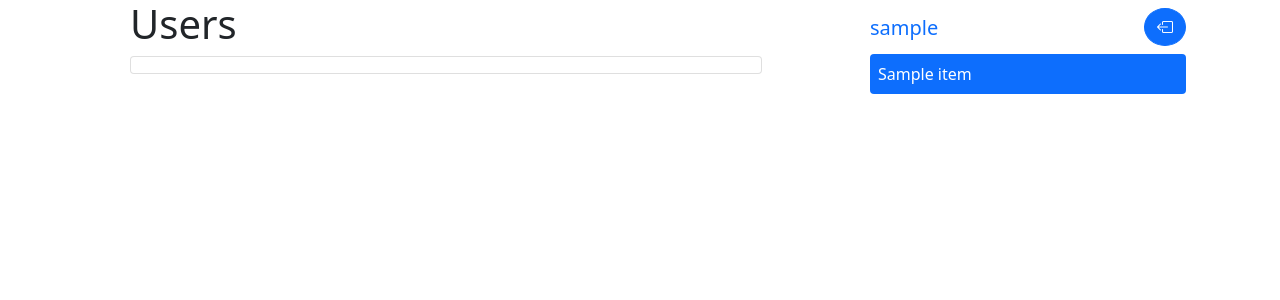
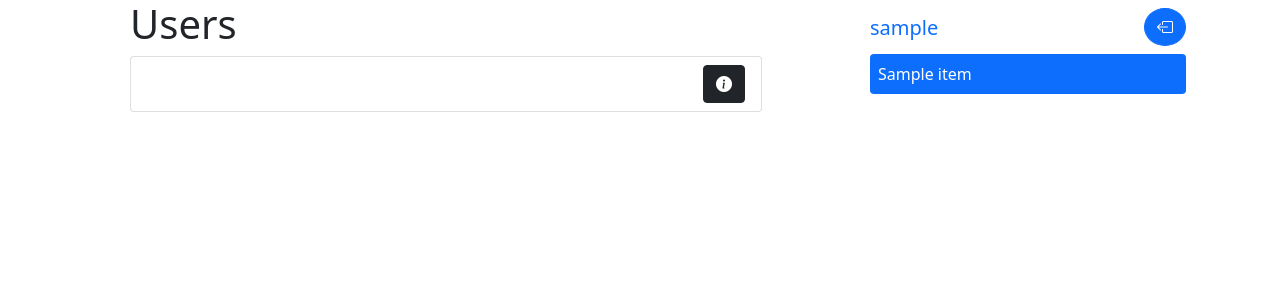
Before and after one commit to tzortzos/361proj, a Django app: template templates/pages/user_directory.html in a window 1280 px wide. Shown: the top 300 px of the page. Run offline with Django 3.2, Linux system fonts and the light colour scheme; tables that the repository leaves empty hold one stand-in row (values such as "Sample post"); the template is opened without the code that fills it: values that come from a table or form of the project are taken from there, most other values are stand-ins (such as "Sample title", 1, 10 or a date in 2020); some libraries are stand-ins or nearby versions.

Commit message:
Update to have contact info button

```diff
--- a/templates/partials/user_list_row.html
+++ b/templates/partials/user_list_row.html
@@ -18,13 +18,19 @@ Takes the following context:
     {# Right #}
     <div class="d-flex justify-content-center mt-3 mt-sm-0 mb-3 mb-sm-0">
         <div class="btn-group">
+            {# Information #}
+            <a class="btn btn-dark" href="{% url 'user-info' user.user_id %}"><i class="bi bi-info-circle-fill"></i></a>
+
+            {# Edit #}
             {% if admin or self %}
-            <a class="btn btn-primary" href="{% url 'user-edit' user.user_id %}"><i class="bi bi-gear-fill"></i></a>
+                <a class="btn btn-dark" href="{% url 'user-edit' user.user_id %}"><i class="bi bi-pencil-fill"></i></a>
             {% endif %}
 
+            {# Delete #}
             {% if admin %}
-                <a class="btn btn-danger" href="{% url 'user-delete' user.user_id %}"><i class="bi bi-x"></i></a>
+                <a class="btn btn-danger" href="{% url 'user-delete' user.user_id %}"><i class="bi bi-trash-fill"></i></a>
             {% endif %}
         </div>
     </div>
+
 </div>
```
